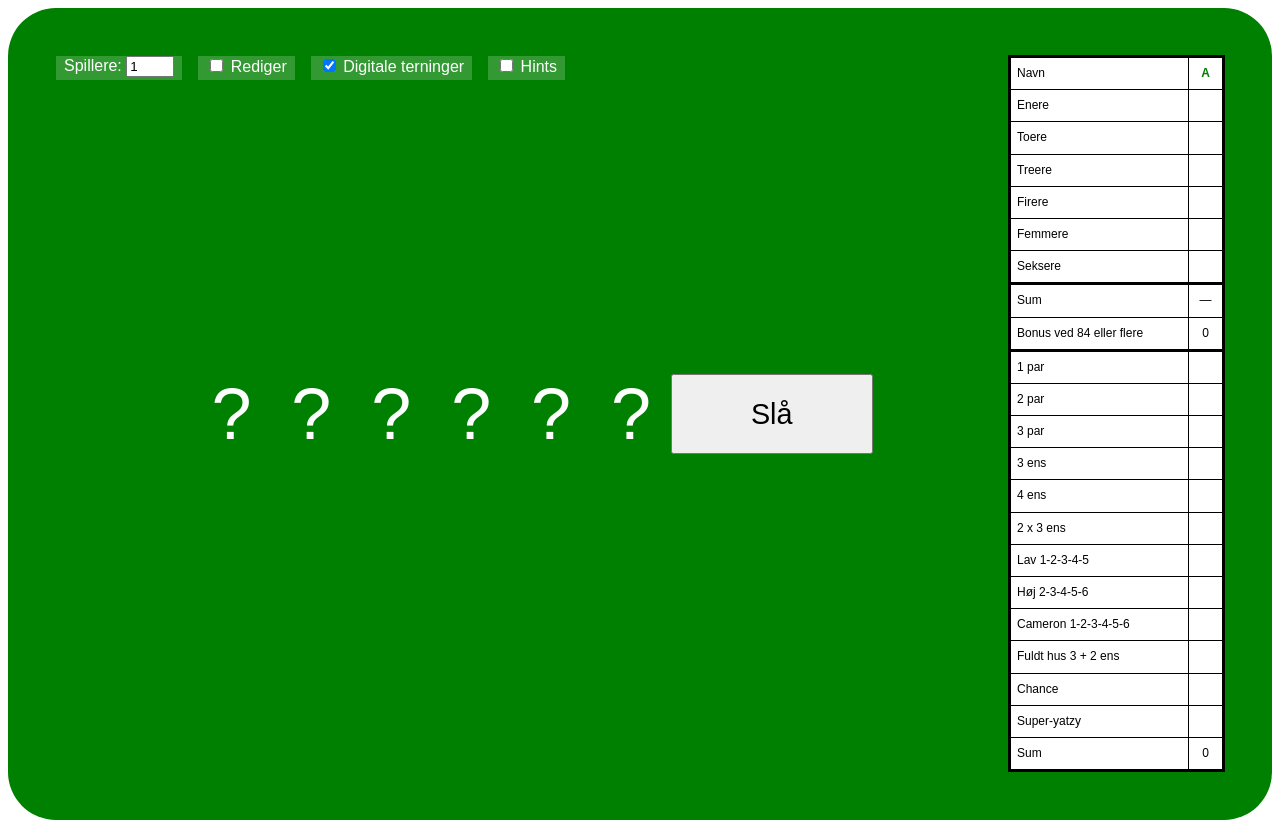
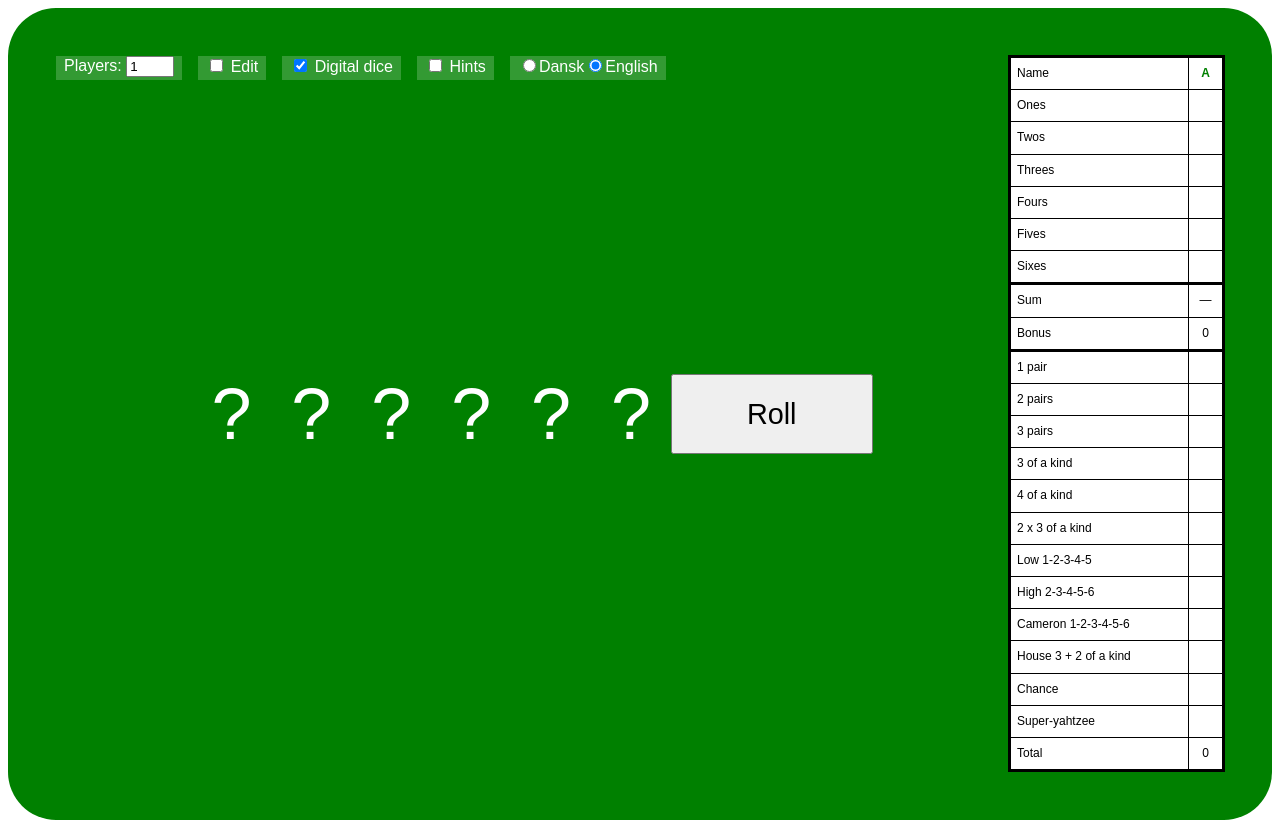
Before and after one commit to Mortal/yahtzee-react, a React app: page / in a window 1280 px wide. Built offline with nearby package versions, Linux system fonts and the light colour scheme.

Commit message:
Translate into English

```diff
--- a/src/components/dice.tsx
+++ b/src/components/dice.tsx
@@ -1,6 +1,7 @@
 import * as React from "react";
 import styles from "./dice.scss";
 import { classNames } from "../util";
+import { app } from "../index";
 
 const DICE = "⚀⚁⚂⚃⚄⚅";
 
@@ -113,7 +114,7 @@ export class Dice extends React.Component<Props, State> {
         disabled={!this.props.allowReroll}
         onClick={() => this.reroll()}
       >
-        {this.props.value.some(v => v !== null) ? "Slå igen" : "Slå"}
+        {this.props.value.some(v => v !== null) ? app.t("reroll") : app.t("roll")}
       </button>
     );
     return (
--- a/src/components/hint.tsx
+++ b/src/components/hint.tsx
@@ -1,6 +1,7 @@
 import * as React from "react";
 import { PlayerState } from "../state";
-import { COMBINATIONS, COMBINATION_NAME } from "../scoring";
+import { COMBINATIONS } from "../scoring";
+import { app } from "../index";
 
 interface Props {
   currentRoll: (number | null)[];
@@ -97,17 +98,17 @@ export class Hint extends React.Component<Props, State> {
           else if (Array.isArray(data.keep_first))
             this.setState({
               error: null,
-              hint: "Jeg ville beholde " + data.keep_first.join(", ")
+              hint: app.t("keep") + data.keep_first.join(", ")
             });
           else if (Array.isArray(data.keep_second))
             this.setState({
               error: null,
-              hint: "Jeg ville beholde " + data.keep_second.join(", ")
+              hint: app.t("keep") + data.keep_second.join(", ")
             });
           else if (typeof data.best_action === "string")
             this.setState({
               error: null,
-              hint: "Jeg ville vælge " + COMBINATION_NAME[data.best_action]
+              hint: app.t("pick") + app.t("comb" + data.best_action)
             });
           else
             this.setState({
--- /dev/null
+++ b/src/i18n.tsx
@@ -0,0 +1,70 @@
+export const i18n: {[lang: string]: {[key: string]: string}} = {
+  da: {
+    playername: "Navn",
+    rowsum: "Sum",
+    rowbonus: "Bonus ved 84 eller flere",
+    rowtotal: "Sum",
+    playercount: "Spillere: ",
+    editing: " Rediger",
+    non_manual_dice: " Digitale terninger",
+    hints: " Hints",
+    lang_da: "Dansk",
+    lang_en: "English",
+    comb1: "Enere",
+    comb2: "Toere",
+    comb3: "Treere",
+    comb4: "Firere",
+    comb5: "Femmere",
+    comb6: "Seksere",
+    combP: "1 par",
+    combD: "2 par",
+    combT: "3 par",
+    combV: "3 ens",
+    combQ: "4 ens",
+    combW: "2 x 3 ens",
+    combs: "Lav 1-2-3-4-5",
+    combS: "Høj 2-3-4-5-6",
+    combC: "Cameron 1-2-3-4-5-6",
+    combH: "Fuldt hus 3 + 2 ens",
+    "comb?": "Chance",
+    "comb!": "Super-yatzy",
+    keep: "Jeg ville beholde ",
+    pick: "Jeg ville vælge ",
+    reroll: "Slå igen",
+    roll: "Slå",
+  },
+  en: {
+    playername: "Name",
+    rowsum: "Sum",
+    rowbonus: "Bonus",
+    rowtotal: "Total",
+    playercount: "Players: ",
+    editing: " Edit",
+    non_manual_dice: " Digital dice",
+    hints: " Hints",
+    lang_da: "Dansk",
+    lang_en: "English",
+    comb1: "Ones",
+    comb2: "Twos",
+    comb3: "Threes",
+    comb4: "Fours",
+    comb5: "Fives",
+    comb6: "Sixes",
+    combP: "1 pair",
+    combD: "2 pairs",
+    combT: "3 pairs",
+    combV: "3 of a kind",
+    combQ: "4 of a kind",
+    combW: "2 x 3 of a kind",
+    combs: "Low 1-2-3-4-5",
+    combS: "High 2-3-4-5-6",
+    combC: "Cameron 1-2-3-4-5-6",
+    combH: "House 3 + 2 of a kind",
+    "comb?": "Chance",
+    "comb!": "Super-yahtzee",
+    keep: "I would keep ",
+    pick: "I would pick ",
+    reroll: "Reroll",
+    roll: "Roll",
+  },
+};
--- a/src/index.tsx
+++ b/src/index.tsx
@@ -7,14 +7,24 @@ import menu_styles from "./menu.scss";
 import { DirtyInput } from "./components/dirtyinput";
 import { Dice } from "./components/dice";
 import { ManualDice } from "./components/manualdice";
-import { compute_scoring, COMBINATION_NAME } from "./scoring";
+import { compute_scoring } from "./scoring";
 import { Hint } from "./components/hint";
 import { PlayerState, AppState } from "./state";
 import { classNames } from "./util";
+import { i18n } from "./i18n";
 
 class App {
   @observable
   state: AppState = {};
+
+  t(key: string): string {
+    const v = i18n[this.state.lang || "en"][key];
+    if (v === undefined) {
+      console.log("Missing i18n", this.state.lang, key);
+      return key;
+    }
+    return v;
+  }
 
   get players() {
     if (this.state.players === undefined) {
@@ -77,7 +87,7 @@ class App {
   }
 }
 
-const app = new App();
+export const app = new App();
 
 const getStateElement = () =>
   document.getElementById("state") as HTMLInputElement;
@@ -90,33 +100,34 @@ class AppComponent extends React.Component<{}, {}> {
     if (app.players.length === 0) {
       app.setPlayerCount(1);
     }
+    if (!app.state.lang) app.state.lang = "en";
   }
 
   render() {
     const header = (
       <div className={styles.ScoreHeader}>
-        <div className={styles.rowname}>Navn</div>
-        <div className={styles.row1}>{COMBINATION_NAME["1"]}</div>
-        <div className={styles.row2}>{COMBINATION_NAME["2"]}</div>
-        <div className={styles.row3}>{COMBINATION_NAME["3"]}</div>
-        <div className={styles.row4}>{COMBINATION_NAME["4"]}</div>
-        <div className={styles.row5}>{COMBINATION_NAME["5"]}</div>
-        <div className={styles.row6}>{COMBINATION_NAME["6"]}</div>
-        <div className={styles.rowsum}>Sum</div>
-        <div className={styles.rowbonus}>Bonus ved 84 eller flere</div>
-        <div className={styles.rowP}>{COMBINATION_NAME.P}</div>
-        <div className={styles.rowD}>{COMBINATION_NAME.D}</div>
-        <div className={styles.rowT}>{COMBINATION_NAME.T}</div>
-        <div className={styles.rowV}>{COMBINATION_NAME.V}</div>
-        <div className={styles.rowQ}>{COMBINATION_NAME.Q}</div>
-        <div className={styles.rowW}>{COMBINATION_NAME.W}</div>
-        <div className={styles.rows}>{COMBINATION_NAME.s}</div>
-        <div className={styles.rowS}>{COMBINATION_NAME.S}</div>
-        <div className={styles.rowC}>{COMBINATION_NAME.C}</div>
-        <div className={styles.rowH}>{COMBINATION_NAME.H}</div>
-        <div className={styles.rowchance}>{COMBINATION_NAME["?"]}</div>
-        <div className={styles.rowyahtzee}>{COMBINATION_NAME["!"]}</div>
-        <div className={styles.rowtotal}>Sum</div>
+        <div className={styles.rowname}>{app.t("playername")}</div>
+        <div className={styles.row1}>{app.t("comb1")}</div>
+        <div className={styles.row2}>{app.t("comb2")}</div>
+        <div className={styles.row3}>{app.t("comb3")}</div>
+        <div className={styles.row4}>{app.t("comb4")}</div>
+        <div className={styles.row5}>{app.t("comb5")}</div>
+        <div className={styles.row6}>{app.t("comb6")}</div>
+        <div className={styles.rowsum}>{app.t("rowsum")}</div>
+        <div className={styles.rowbonus}>{app.t("rowbonus")}</div>
+        <div className={styles.rowP}>{app.t("combP")}</div>
+        <div className={styles.rowD}>{app.t("combD")}</div>
+        <div className={styles.rowT}>{app.t("combT")}</div>
+        <div className={styles.rowV}>{app.t("combV")}</div>
+        <div className={styles.rowQ}>{app.t("combQ")}</div>
+        <div className={styles.rowW}>{app.t("combW")}</div>
+        <div className={styles.rows}>{app.t("combs")}</div>
+        <div className={styles.rowS}>{app.t("combS")}</div>
+        <div className={styles.rowC}>{app.t("combC")}</div>
+        <div className={styles.rowH}>{app.t("combH")}</div>
+        <div className={styles.rowchance}>{app.t("comb?")}</div>
+        <div className={styles.rowyahtzee}>{app.t("comb!")}</div>
+        <div className={styles.rowtotal}>{app.t("rowtotal")}</div>
       </div>
     );
 
@@ -265,7 +276,7 @@ class AppComponent extends React.Component<{}, {}> {
     const menu = (
       <div className={menu_styles.Menu + " " + styles.Menu}>
         <div className={menu_styles.PlayerCount}>
-          {"Spillere: "}
+          {app.t("playercount")}
           <DirtyInput
             className={menu_styles.PlayerCountInput}
             type="number"
@@ -282,7 +293,7 @@ class AppComponent extends React.Component<{}, {}> {
               checked={!!app.state.editing}
               onChange={e => (app.state.editing = !!e.target.checked)}
             />
-            {" Rediger"}
+            {app.t("editing")}
           </label>
         </div>
         <div className={menu_styles.ManualDice}>
@@ -292,7 +303,7 @@ class AppComponent extends React.Component<{}, {}> {
               checked={!app.state.manualDice}
               onChange={e => (app.state.manualDice = !e.target.checked)}
             />
-            {" Digitale terninger"}
+            {app.t("non_manual_dice")}
           </label>
         </div>
         <div className={menu_styles.Hints}>
@@ -302,7 +313,25 @@ class AppComponent extends React.Component<{}, {}> {
               checked={!!app.state.hints}
               onChange={e => (app.state.hints = !!e.target.checked)}
             />
-            {" Hints"}
+            {app.t("hints")}
+          </label>
+        </div>
+        <div className={menu_styles.Language}>
+          <label>
+            <input
+              type="radio"
+              checked={app.state.lang === "da"}
+              onChange={() => app.state.lang = "da"}
+            />
+            {app.t("lang_da")}
+          </label>
+          <label>
+            <input
+              type="radio"
+              checked={app.state.lang === "en"}
+              onChange={() => app.state.lang = "en"}
+            />
+            {app.t("lang_en")}
           </label>
         </div>
       </div>
--- a/src/scoring.tsx
+++ b/src/scoring.tsx
@@ -16,27 +16,6 @@ export const DICE_COUNT = 6;
 export const SIDES = 6;
 
 export const COMBINATIONS = "PDTVQWsSCH?!";
-
-export const COMBINATION_NAME: { [key: string]: string } = {
-  "1": "Enere",
-  "2": "Toere",
-  "3": "Treere",
-  "4": "Firere",
-  "5": "Femmere",
-  "6": "Seksere",
-  P: "1 par",
-  D: "2 par",
-  T: "3 par",
-  V: "3 ens",
-  Q: "4 ens",
-  W: "2 x 3 ens",
-  s: "Lav 1-2-3-4-5",
-  S: "Høj 2-3-4-5-6",
-  C: "Cameron 1-2-3-4-5-6",
-  H: "Fuldt hus 3 + 2 ens",
-  "?": "Chance",
-  "!": "Super-yatzy"
-};
 
 export interface Scoring {
   sides: number[];
--- a/src/state.tsx
+++ b/src/state.tsx
@@ -13,4 +13,5 @@ export interface AppState {
   manualDice?: boolean;
   turn?: number;
   hints?: boolean;
+  lang?: "da" | "en";
 }
```
